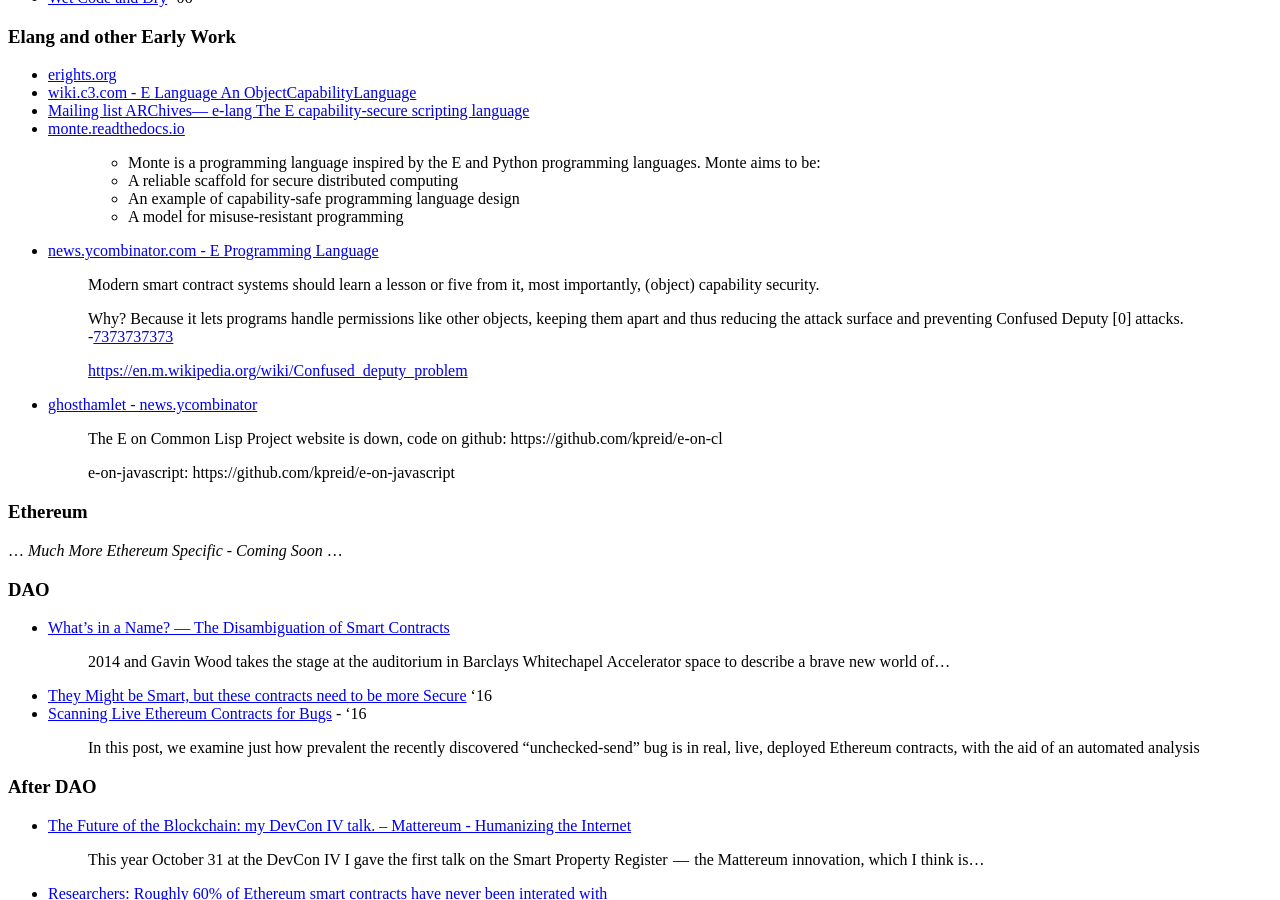
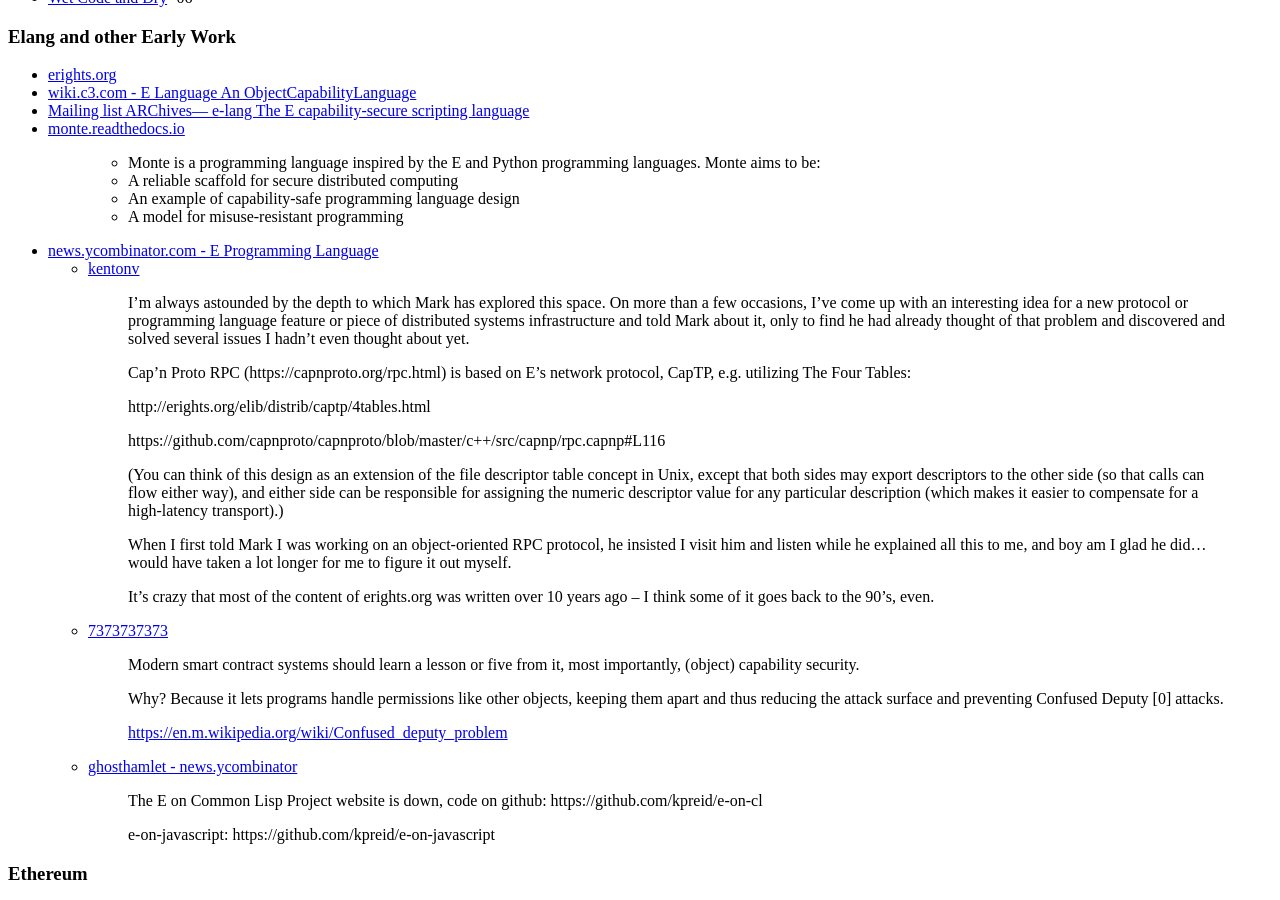
Before and after one commit to bitcoinfo/bitcoin-history, a Jekyll site: the page built from _pages/smart-contracts.md, in a window 1280 px wide and 900 px high, scrolled down 4531 px. Built offline with Jekyll 4.4.1, drawn with Linux system fonts in a browser that asks for light colours; cached includes are drawn as plain includes.

Commit message:
add comments from hackernews

```diff
--- a/_pages/smart-contracts.md
+++ b/_pages/smart-contracts.md
@@ -113,15 +113,35 @@
   >* An example of capability-safe programming language design
   >* A model for misuse-resistant programming
 * [news.ycombinator.com - E Programming Language](https://news.ycombinator.com/item?id=19981720#19985614)
-  > Modern smart contract systems should learn a lesson or five from it, most importantly, (object) capability security.
-  >
-  >Why? Because it lets programs handle permissions like other objects, keeping them apart and thus reducing the attack surface and preventing Confused Deputy [0] attacks.  -[7373737373](https://news.ycombinator.com/item?id=19986189)
-  >
-  > [https://en.m.wikipedia.org/wiki/Confused_deputy_problem](https://en.m.wikipedia.org/wiki/Confused_deputy_problem)
-* [ghosthamlet - news.ycombinator](https://news.ycombinator.com/item?id=19987751)
-  > The E on Common Lisp Project website is down, code on github: https://github.com/kpreid/e-on-cl
-  >
-  > e-on-javascript: https://github.com/kpreid/e-on-javascript
+  * [kentonv](https://news.ycombinator.com/item?id=19987621)
+    >I'm always astounded by the depth to which Mark has explored this space. On more than a few occasions, I've come up with an interesting idea for a new protocol or programming language feature or piece of distributed systems infrastructure and told Mark about it, only to find he had already thought of that problem and discovered and solved several issues I hadn't even thought about yet.
+    >
+    >Cap'n Proto RPC (https://capnproto.org/rpc.html) is based on E's network protocol, CapTP, e.g. utilizing The Four Tables:
+    >
+    >http://erights.org/elib/distrib/captp/4tables.html
+    >
+    >https://github.com/capnproto/capnproto/blob/master/c++/src/capnp/rpc.capnp#L116
+    >
+    >(You can think of this design as an extension of the file descriptor table concept in Unix, except that both sides may export descriptors to the other side (so that calls can flow either way), and either side can be responsible for assigning the numeric descriptor value for any particular description (which makes it easier to compensate for a high-latency transport).)
+    >
+    >When I first told Mark I was working on an object-oriented RPC protocol, he insisted I visit him and listen while he explained all this to me, and boy am I glad he did... would have taken a lot longer for me to figure it out myself.
+    >
+    >It's crazy that most of the content of erights.org was written over 10 years ago -- I think some of it goes back to the 90's, even.
+  * [7373737373](https://news.ycombinator.com/item?id=19986189)
+    > Modern smart contract systems should learn a lesson or five from it, most importantly, (object) capability security.
+    >
+    >Why? Because it lets programs handle permissions like other objects, keeping them apart and thus reducing the attack surface and preventing Confused Deputy [0] attacks.
+    >
+    > [https://en.m.wikipedia.org/wiki/Confused_deputy_problem](https://en.m.wikipedia.org/wiki/Confused_deputy_problem)
+  * [ghosthamlet - news.ycombinator](https://news.ycombinator.com/item?id=19987751)
+    > The E on Common Lisp Project website is down, code on github: https://github.com/kpreid/e-on-cl
+    >
+    > e-on-javascript: https://github.com/kpreid/e-on-javascript
+
+
+
+
+
 
 ### Ethereum
 
```
